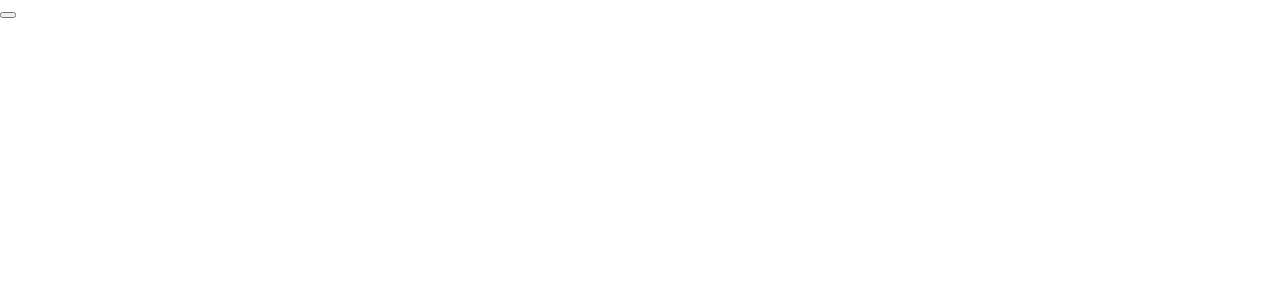
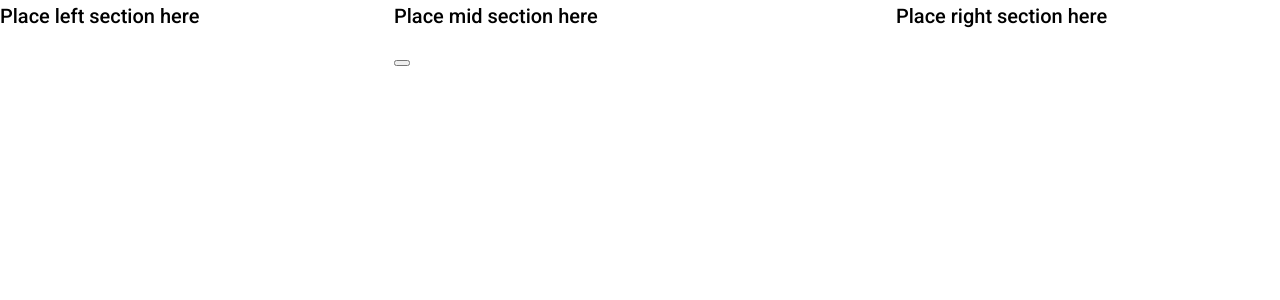
Before and after one commit to Freaks-Fontys/Freaks-Website, an Angular app: page /home in a window 1280 px wide. Shown: the top 300 px of the page. Built offline with nearby package versions, Linux system fonts and the light colour scheme.

Commit message:
Added flexbox

```diff
--- a/src/app/app.module.ts
+++ b/src/app/app.module.ts
@@ -7,7 +7,7 @@ import { BrowserAnimationsModule } from '@angular/platform-browser/animations';
 import { PostlistComponent } from './components/postlist/postlist.component';
 import { HomeComponent } from './pages/home/home.component';
 import { CreateDialogBoxComponent } from './components/create-dialog-box/create-dialog-box.component';
-import { HomeModule } from './pages/home/home.module';
+import { FlexLayoutModule } from '@angular/flex-layout';
 
 @NgModule({
   declarations: [
@@ -20,7 +20,8 @@ import { HomeModule } from './pages/home/home.module';
     BrowserModule,
     HttpClientModule,
     AppRoutingModule,
-    BrowserAnimationsModule
+    BrowserAnimationsModule,
+    FlexLayoutModule
   ],
   providers: [],
   bootstrap: [AppComponent]
--- a/src/app/pages/home/home.component.html
+++ b/src/app/pages/home/home.component.html
@@ -1,4 +1,12 @@
-<div>
-
+<div fxLayout="row" fxLayout.xs="column" fxLayoutGap="10px">
+    <div fxFlex="30">
+        <h2>Place left section here</h2>
+    </div>
+    <div fxFlex="50">
+        <h2>Place mid section here</h2>
+        <app-postlist></app-postlist>
+    </div>
+    <div fxFlex="30">
+        <h2>Place right section here</h2>
+    </div>
 </div>
-<app-postlist></app-postlist>
--- a/src/app/pages/home/home.module.ts
+++ b/src/app/pages/home/home.module.ts
@@ -5,7 +5,7 @@ import { PostlistComponent } from 'src/app/components/postlist/postlist.componen
 
 
 @NgModule({
-  declarations: [ PostlistComponent ],
+  declarations: [],
   imports: [
     CommonModule
   ]
```
Also changed, not shown: package.json (+11 -11 lines), 1 other file (tests, documents, lock files or other folders).
